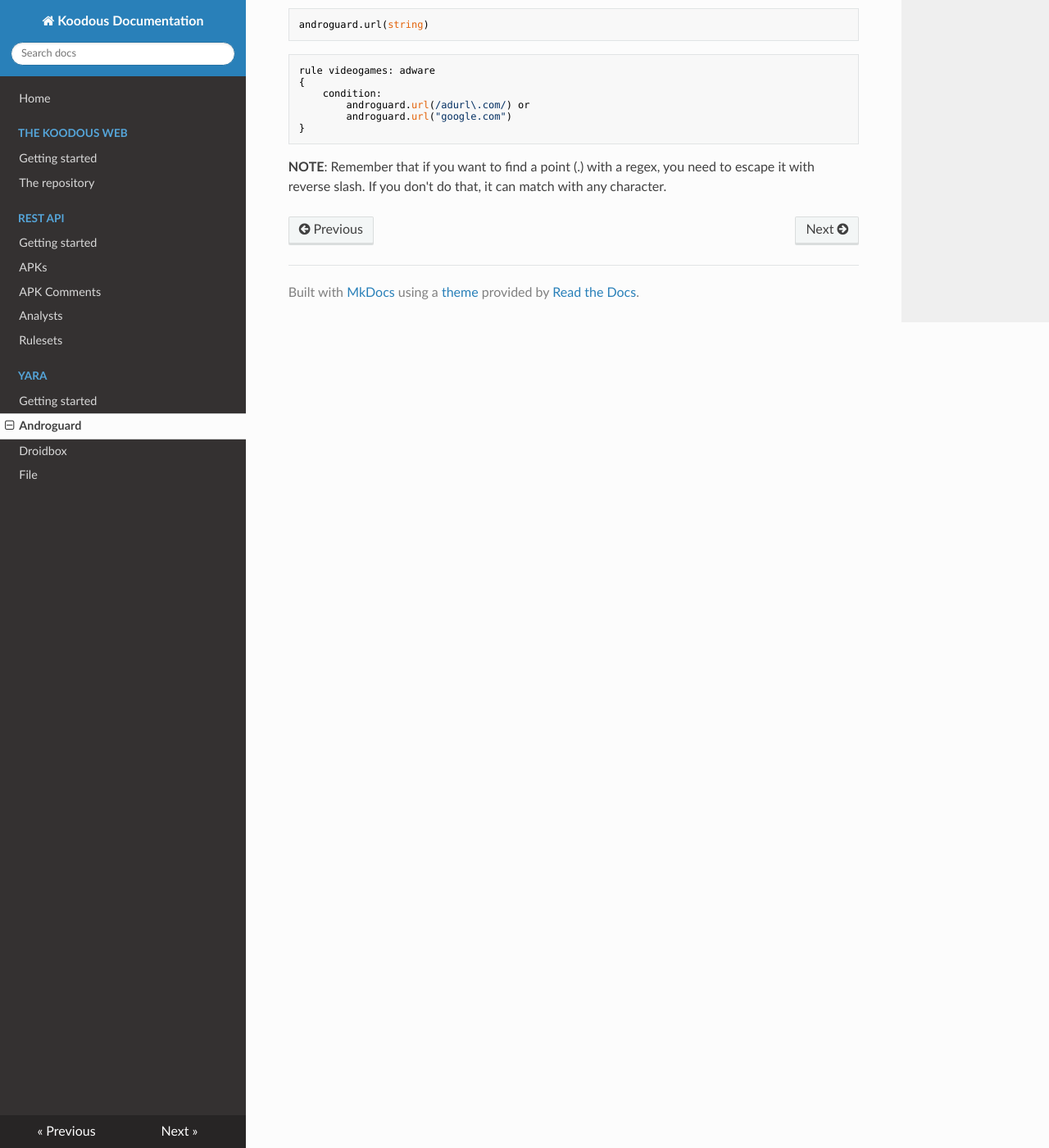
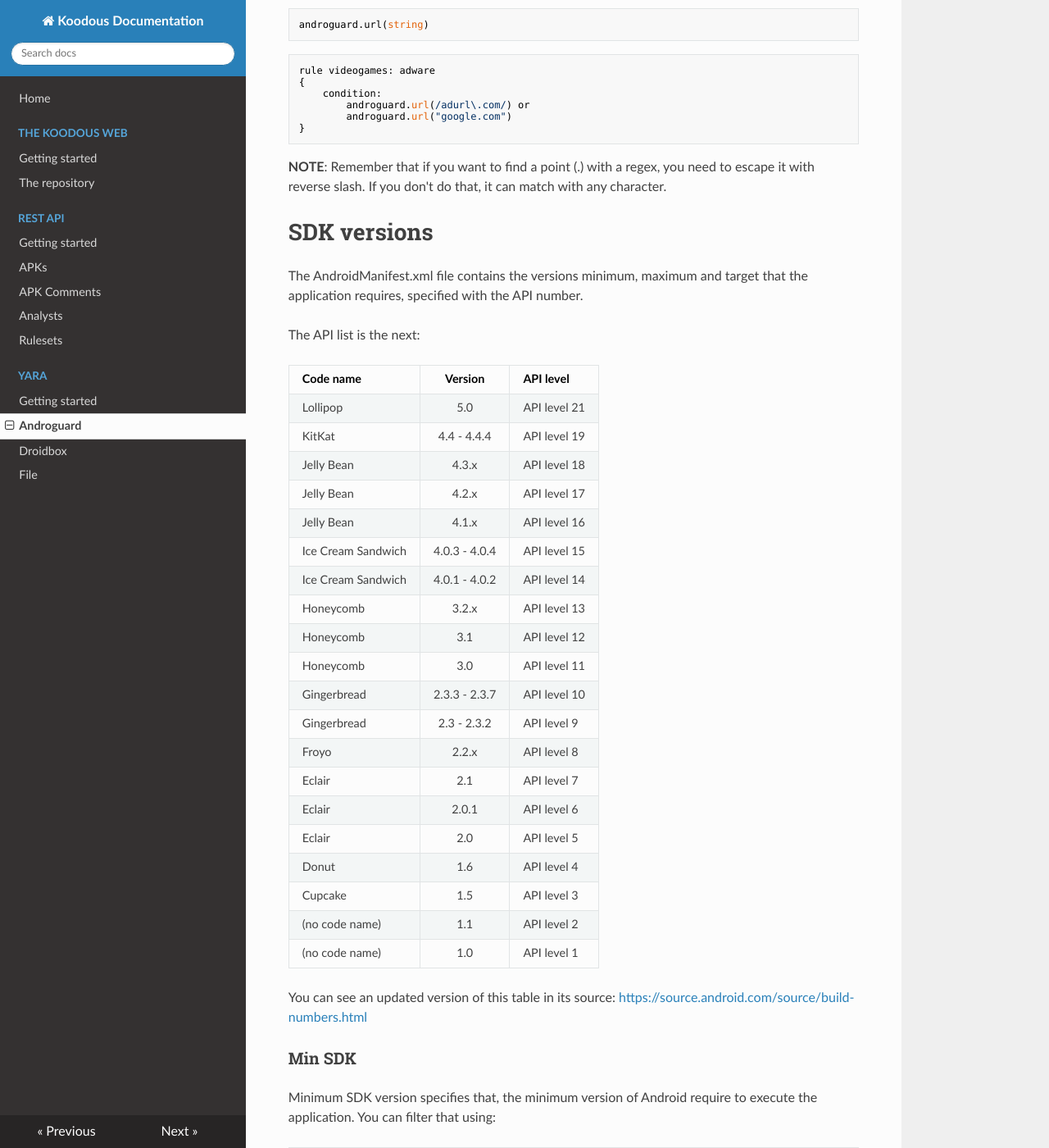
Before and after one commit to Koodous/docs.koodous.com, an MkDocs documentation site: the page built from docs/yara/androguard.md, in a window 1280 px wide and 1400 px high, scrolled down 3701 px. Shown: the whole window at 82% size. Built offline with MkDocs 1.6.1, drawn with Linux system fonts in a browser that asks for light colours; nearby versions of some CDN libraries; old or Windows-style settings are respelled for this version of MkDocs; some of the changed text lies outside the part shown.

Commit message:
Added SDK versions for androguard module

````diff
--- a/docs/yara/androguard.md
+++ b/docs/yara/androguard.md
@@ -168,3 +168,74 @@ rule videogames: adware
 ```
 
 **NOTE**: Remember that if you want to find a point (.) with a regex, you need to escape it with reverse slash. If you don't do that, it can match with any character.
+
+#SDK versions
+The AndroidManifest.xml file contains the versions minimum, maximum and target that the application requires, specified with the API number.
+
+The API list is the next:
+
+|Code name|Version|API level|
+|------------|:-------------:|-----|
+|Lollipop|5.0|API level 21|
+|KitKat|4.4 - 4.4.4|API level 19|
+|Jelly Bean|4.3.x|API level 18|
+|Jelly Bean|4.2.x|API level 17|
+|Jelly Bean|4.1.x|API level 16|
+|Ice Cream Sandwich|4.0.3 - 4.0.4|API level 15|
+|Ice Cream Sandwich|4.0.1 - 4.0.2|API level 14|
+|Honeycomb|3.2.x|API level 13|
+|Honeycomb|3.1|API level 12|
+|Honeycomb|3.0|API level 11|
+|Gingerbread|2.3.3 - 2.3.7|API level 10|
+|Gingerbread|2.3 - 2.3.2|API level 9|
+|Froyo|2.2.x|API level 8|
+|Eclair|2.1|API level 7|
+|Eclair|2.0.1|API level 6|
+|Eclair|2.0|API level 5|
+|Donut|1.6|API level 4|
+|Cupcake|1.5|API level 3|
+|(no code name)|1.1|API level 2|
+|(no code name)|1.0|API level 1|
+
+You can see an updated version of this table in its source: [https://source.android.com/source/build-numbers.html](https://source.android.com/source/build-numbers.html)
+
+
+###Min SDK
+Minimum SDK version specifies that, the minimum version of Android require to execute the application. You can filter that using:
+
+```
+rule videogames: adware
+{
+	condition:
+		androguard.min_sdk == 10 or
+		androguard.min_sdk > 10 or
+		androguard.min_sdk <= 20
+		//It's only an example, don't bother!
+}
+```
+
+###Max SDK
+Maximum SDK specifies the higger version of Android that could run this application:
+
+```
+rule videogames: adware
+{
+	condition:
+		androguard.max_sdk == 18 or
+		androguard.max_sdk > 18 or
+		androguard.max_sdk >= 19
+}
+```
+
+###Target SDK
+The target version, theorically, specifies in which Android version the application was tested and worked fine.
+
+```
+rule videogames: adware
+{
+	condition:
+		androguard.target_sdk == 14 or
+		androguard.target_sdk > 14 or
+		androguard.target_sdk >= 15
+}
+```
````
